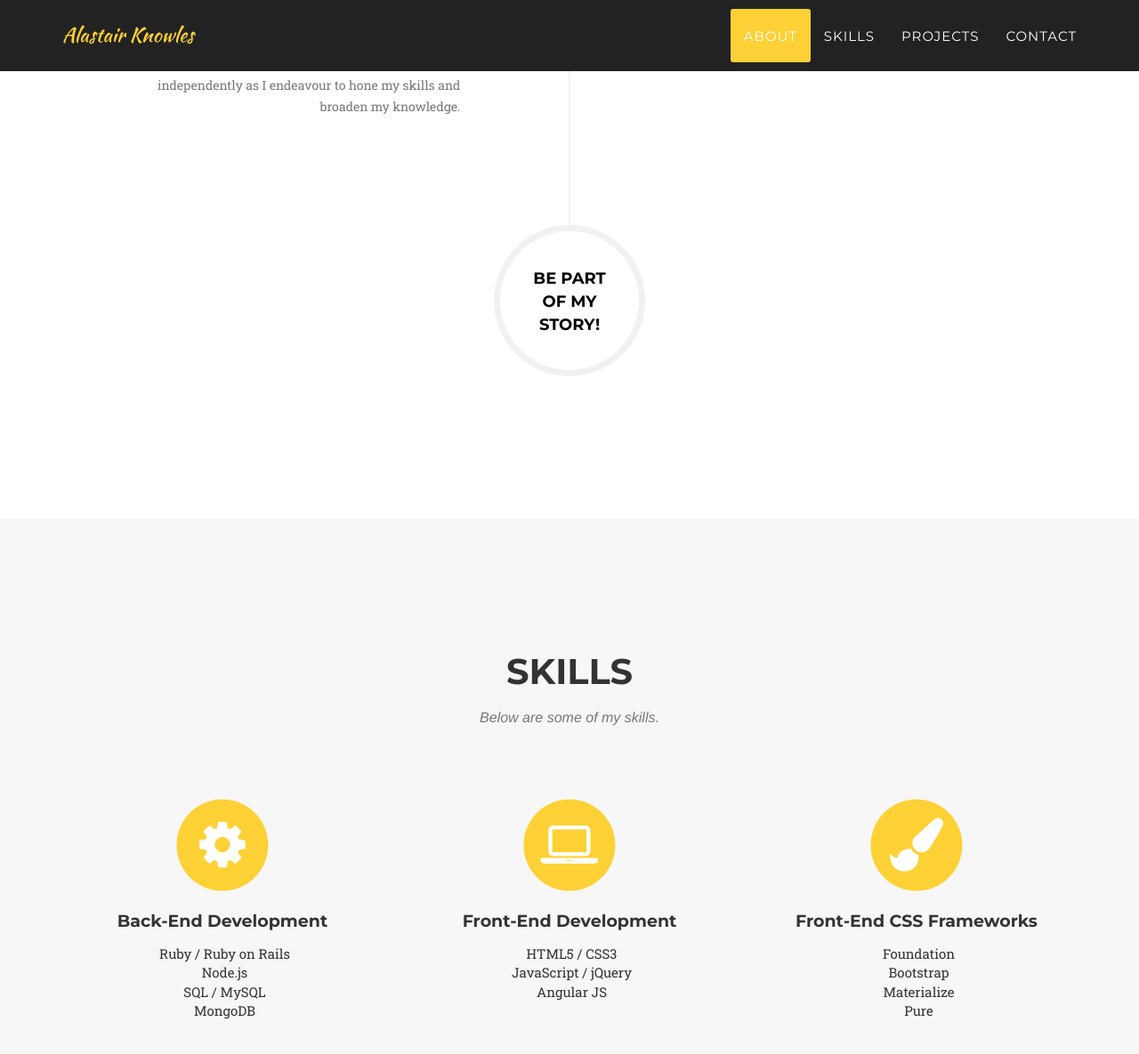
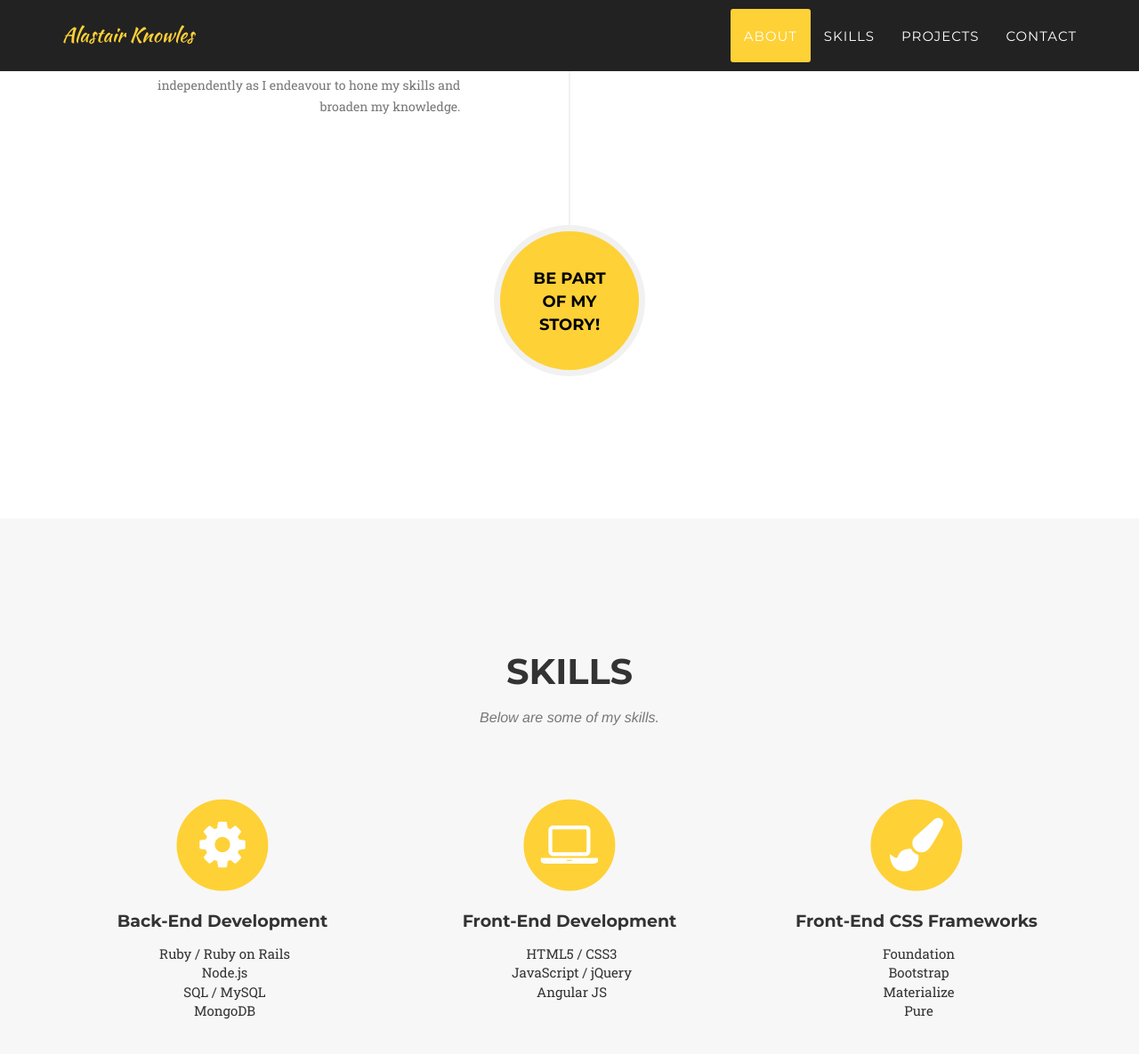
Before and after one commit to adjknowles/adjknowles.github.io, a Jekyll site: the page built from index.html, in a window 1280 px wide and 1400 px high, scrolled down 3297 px. Shown: the top 1185 px of the window at 89% size. Built offline with Jekyll 4.4.1, drawn with Linux system fonts in a browser that asks for light colours; some web fonts are replaced.

Commit message:
Changed colour of final circle on timeline

```diff
--- a/_includes/about.html
+++ b/_includes/about.html
@@ -97,7 +97,7 @@
                             </div>
                         </li>
                         <li class="timeline-inverted">
-                            <div class="timeline-image">
+                            <div class="timeline-image final-circle">
                                 <h4>Be Part
                                     <br>Of My
                                     <br>Story!</h4>
--- a/_includes/css/agency.css
+++ b/_includes/css/agency.css
@@ -516,6 +516,10 @@ section h3.section-subheading {
     background-color: #FFF;
 }
 
+.final-circle {
+    background-color: #{{ site.color.primary }} !important;
+}
+
 .timeline>li .timeline-image h4 {
     margin-top: 12px;
     font-size: 10px;
```
